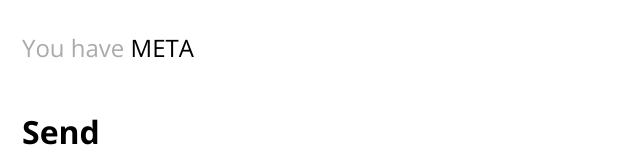
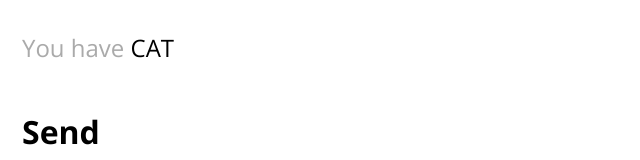
Before and after one commit to blackboxgeek/cat-token-master, a website: page app/index.html in a window 1280 px wide. Shown: the part 174-334 px from the top of the page, 298-938 px from the left. Drawn offline with nearby package versions, Linux system fonts and the light colour scheme; files that its build step writes are made by us from their sources; files whose address does not match are found by name.

Commit message:
fix coin name

```diff
--- a/app/index.html
+++ b/app/index.html
@@ -9,13 +9,13 @@
 <body>
   <h1>CatCoin</h1>
   <h2>Example Truffle Dapp</h2>
-  <h3>You have <span class="black"><span id="balance"></span> META</span></h3>
+  <h3>You have <span class="black"><span id="balance"></span> CAT</span></h3>
 
   <br>
   <h1>Send</h1>
   <br><label for="amount">Amount:</label><input type="text" id="amount" placeholder="e.g., 95"></input>
   <br><label for="receiver">To Address:</label><input type="text" id="receiver" placeholder="e.g., 0x93e66d9baea28c17d9fc393b53e3fbdd76899dae"></input>
-  <br><br><button id="send" onclick="sendCoin()">Send MetaCoin</button>
+  <br><br><button id="send" onclick="sendCoin()">Send CatCoin</button>
   <br><br>
   <span id="status"></span>
 </body>
```
